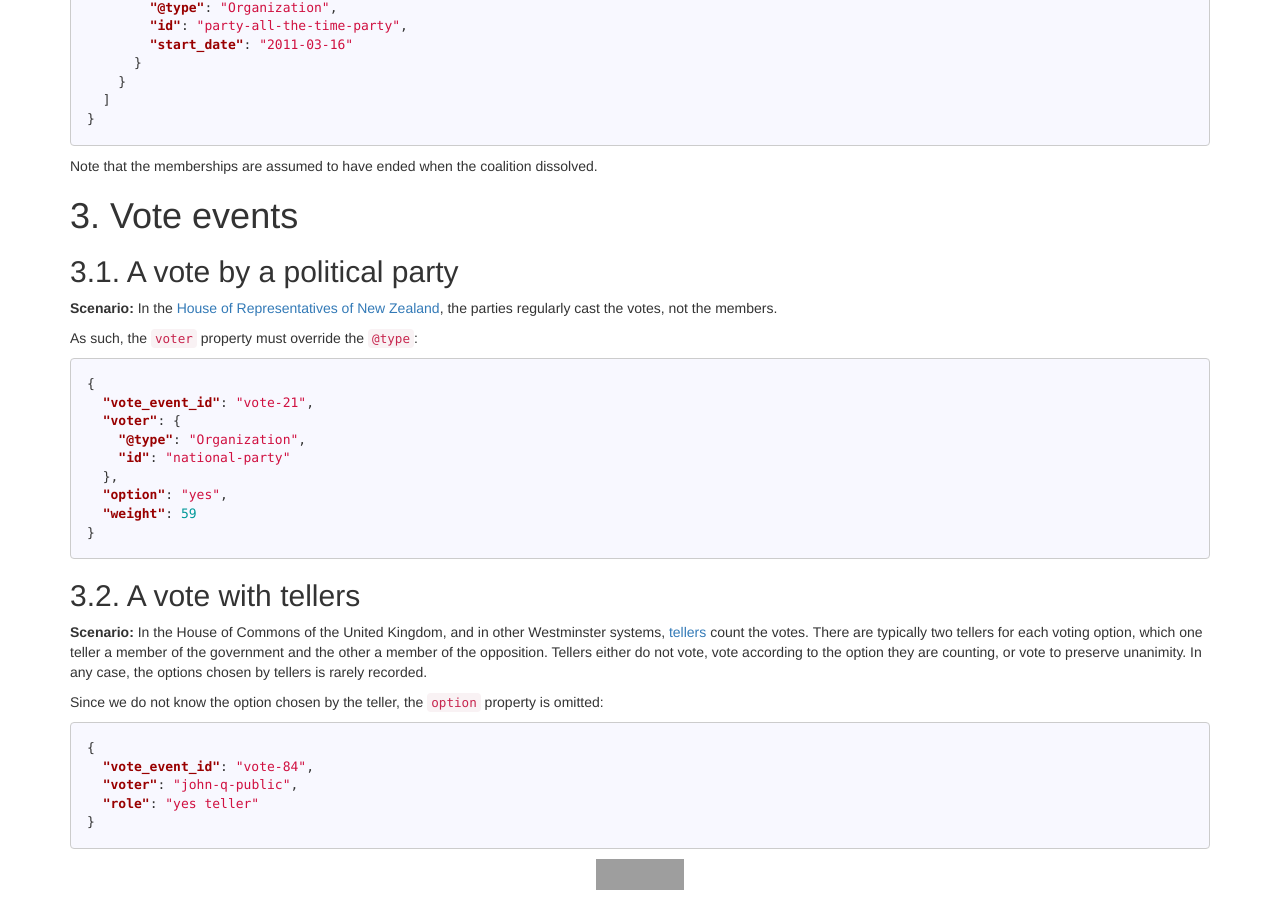
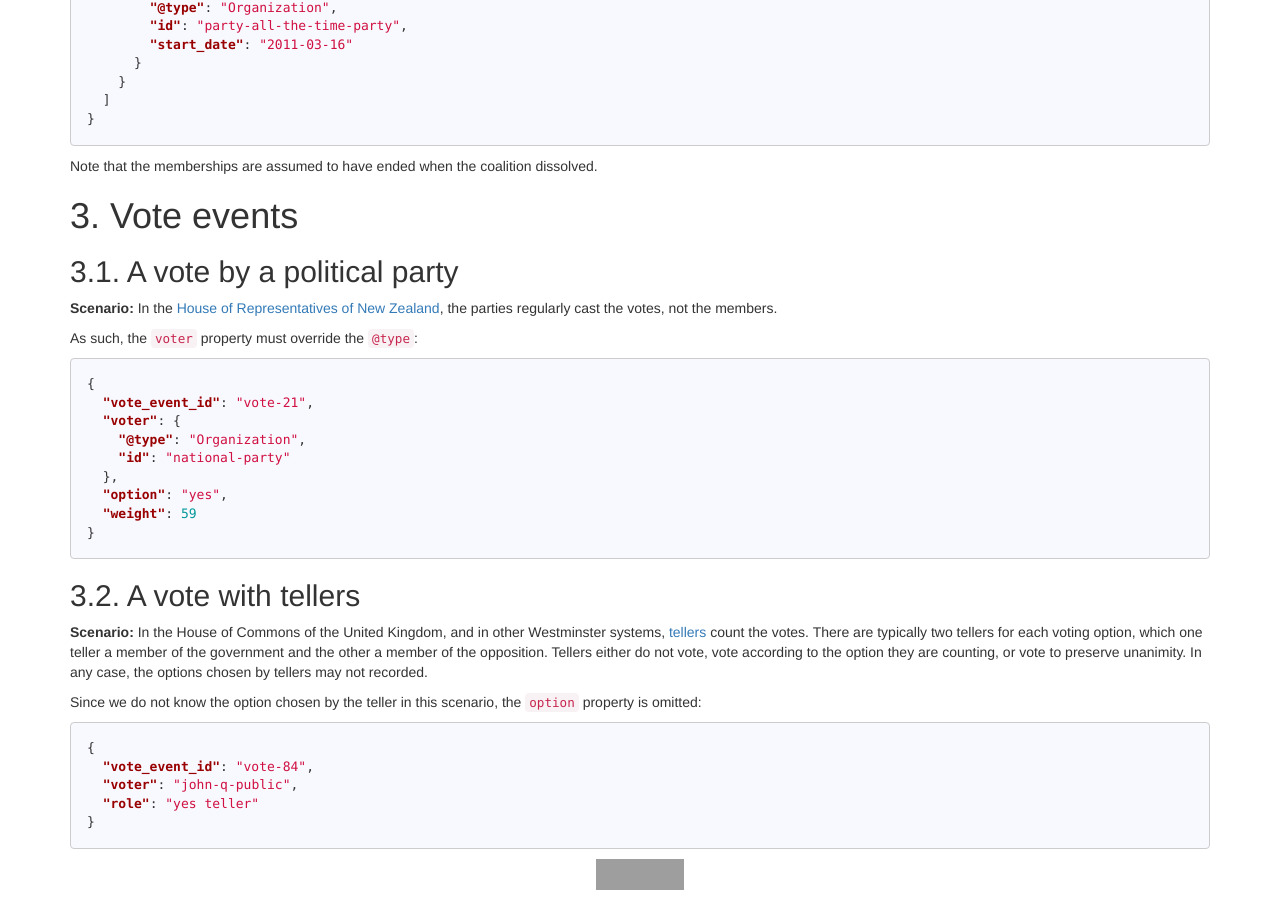
Before and after one commit to popolo-project/popolo-spec, a Jekyll site: the page built from appendices/examples.md, in a window 1280 px wide and 900 px high, scrolled down 5343 px. Built offline with Jekyll 4.4.1, drawn with Linux system fonts in a browser that asks for light colours; nearby versions of some CDN libraries; Markdown is read by kramdown in place of the engine named in the settings; grey boxes are pictures that could not be loaded.

Commit message:
clarify teller example

````diff
--- a/appendices/examples.md
+++ b/appendices/examples.md
@@ -327,9 +327,9 @@ As such, the `voter` property must override the `@type`:
 
 <h2 id="tellers">3.2. A vote with tellers</h2>
 
-**Scenario:** In the House of Commons of the United Kingdom, and in other Westminster systems, [tellers](http://www.parliament.uk/site-information/glossary/tellers/) count the votes. There are typically two tellers for each voting option, which one teller a member of the government and the other a member of the opposition. Tellers either do not vote, vote according to the option they are counting, or vote to preserve unanimity. In any case, the options chosen by tellers is rarely recorded.
+**Scenario:** In the House of Commons of the United Kingdom, and in other Westminster systems, [tellers](http://www.parliament.uk/site-information/glossary/tellers/) count the votes. There are typically two tellers for each voting option, which one teller a member of the government and the other a member of the opposition. Tellers either do not vote, vote according to the option they are counting, or vote to preserve unanimity. In any case, the options chosen by tellers may not recorded.
 
-Since we do not know the option chosen by the teller, the `option` property is omitted:
+Since we do not know the option chosen by the teller in this scenario, the `option` property is omitted:
 
 ```json
 {
````
